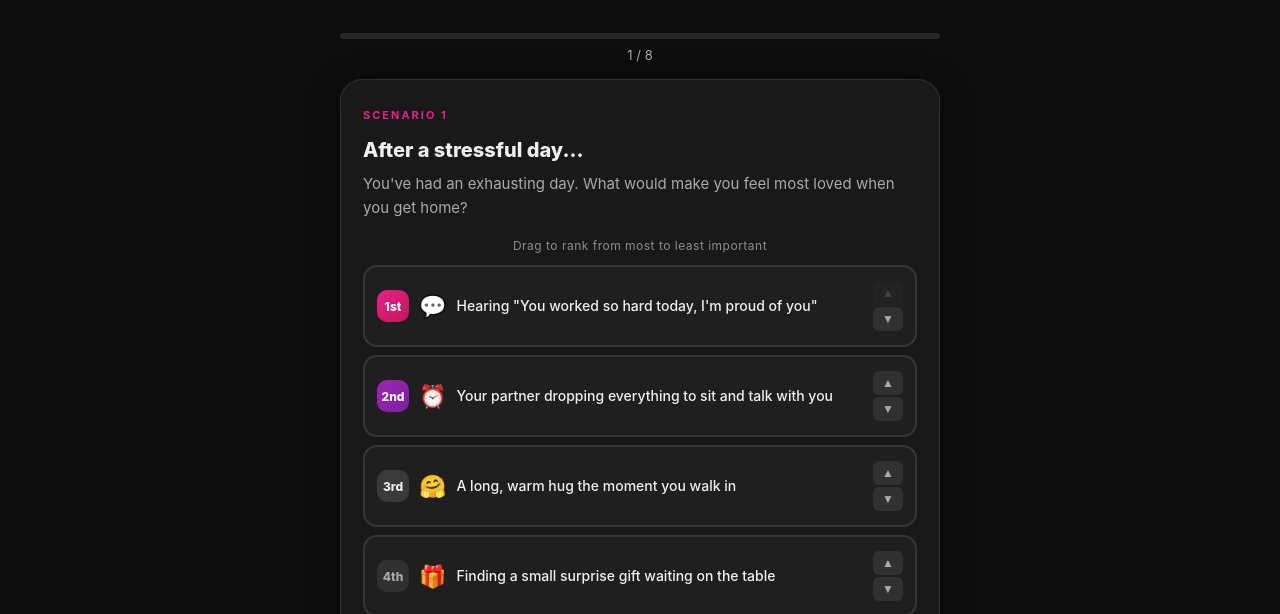
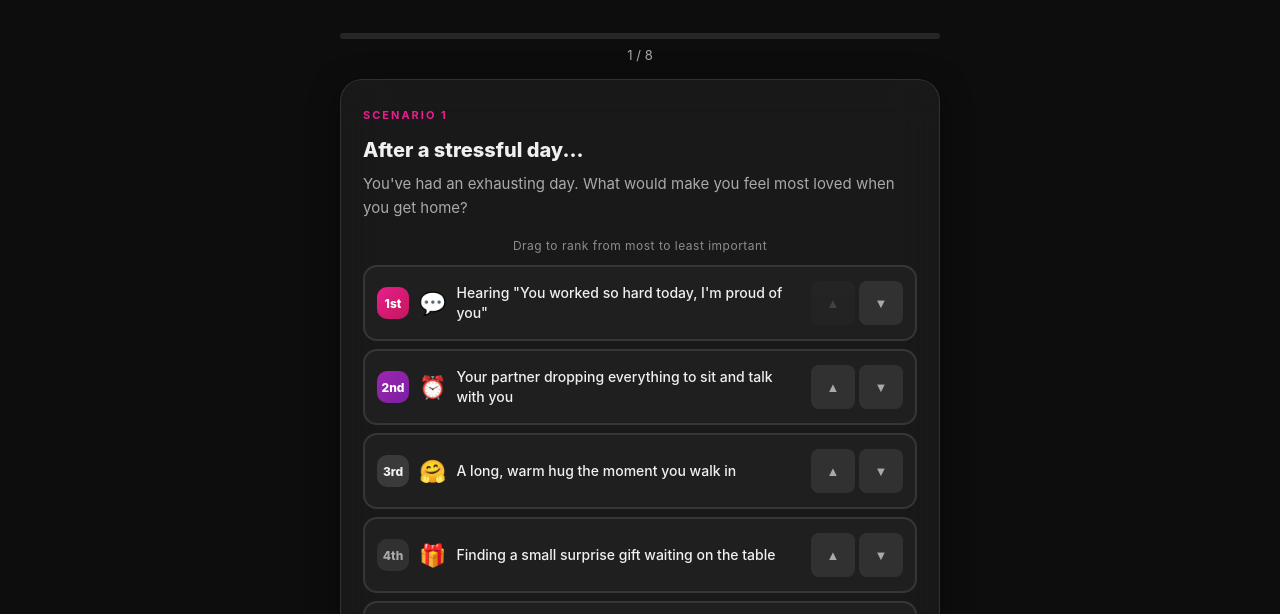
Before and after one commit to swp1234/love-language, a plain HTML site: page index.html in a window 1280 px wide. Both pictures are taken after a click on the button "Start the Test →". Shown: the part 132-746 px from the top of the page. Drawn offline with Linux system fonts and the light colour scheme; a script that the page names is missing.

Commit message:
fix(a11y): enlarge .rank-arrow-btn touch target to 44x44px

```diff
--- a/index.html
+++ b/index.html
@@ -315,15 +315,15 @@
     .rank-text { flex: 1; font-size: 14px; line-height: 1.45; font-weight: 500; }
 
     .rank-arrows {
-      display: flex; flex-direction: column; gap: 2px; flex-shrink: 0;
+      display: flex; flex-direction: row; gap: 4px; flex-shrink: 0;
     }
     .rank-arrow-btn {
-      width: 30px; height: 24px; border: none;
-      background: var(--surface2); border-radius: 6px;
+      width: 44px; height: 44px; border: none;
+      background: var(--surface2); border-radius: 8px;
       color: var(--text-muted); cursor: pointer;
       display: flex; align-items: center; justify-content: center;
-      font-size: 12px; transition: background 0.15s, color 0.15s;
-      min-height: 0; padding: 0;
+      font-size: 13px; transition: background 0.15s, color 0.15s;
+      min-width: 44px; min-height: 44px; padding: 0;
     }
     .rank-arrow-btn:hover { background: var(--primary); color: #fff; }
     .rank-arrow-btn:disabled { opacity: 0.25; cursor: not-allowed; }
```
